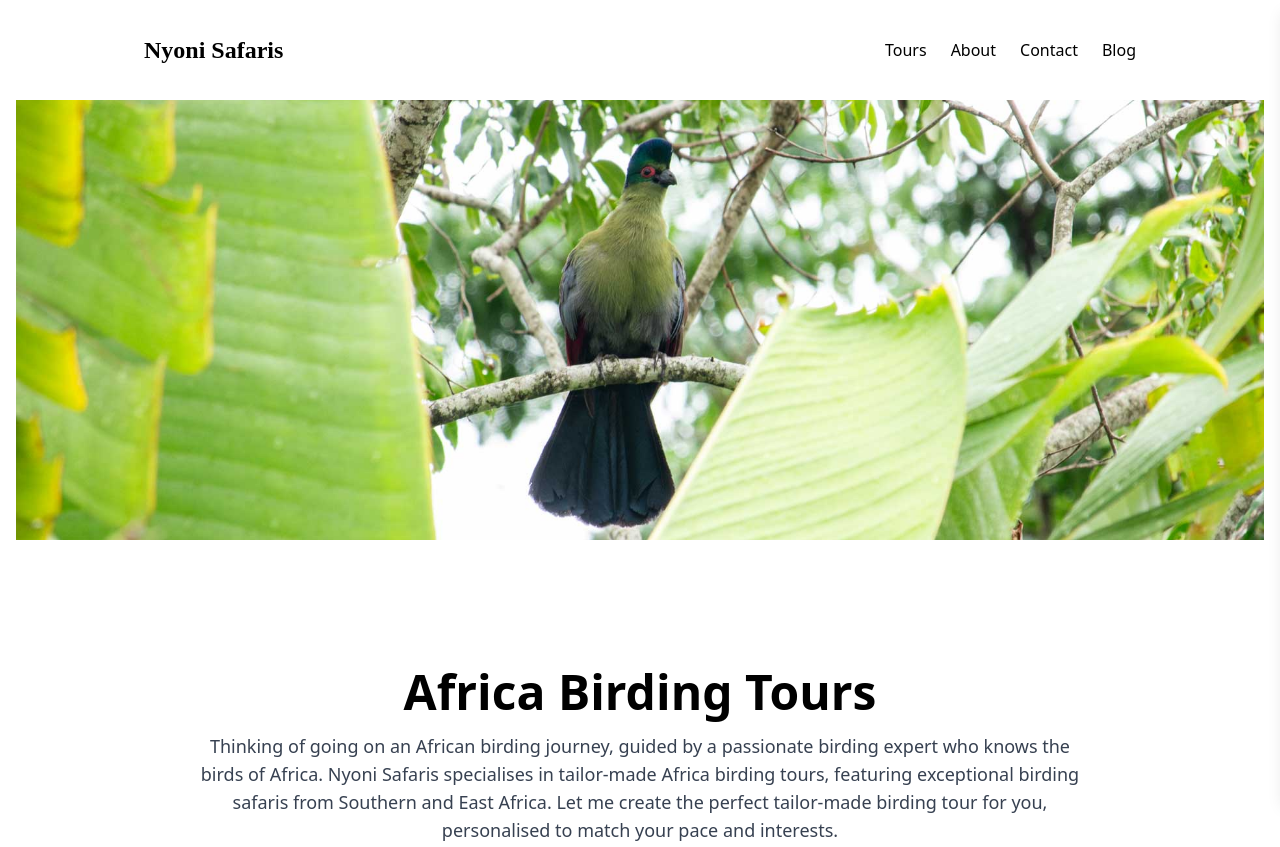
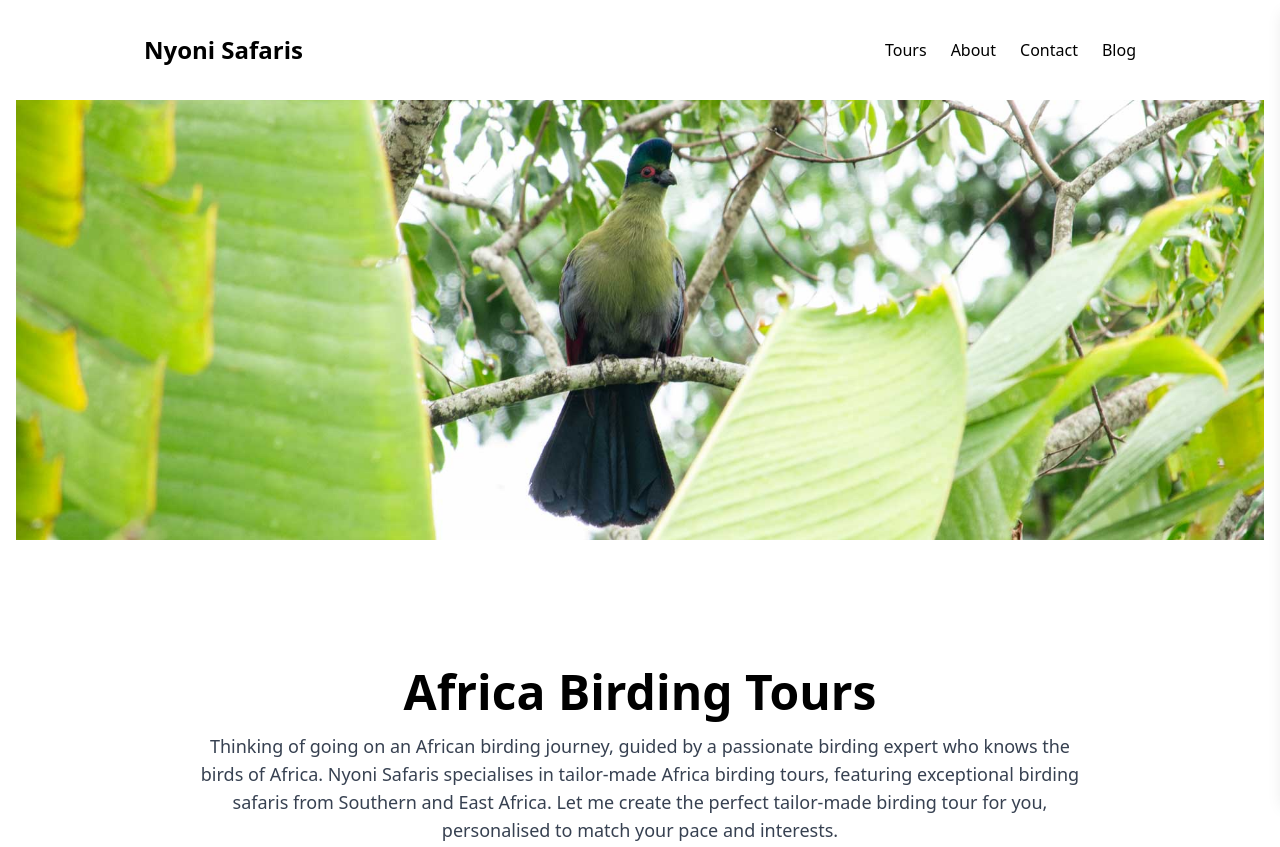
Before and after one commit to Monkeygene/nyonisafaris, a website: page docs/index.html in a window 1280 px wide. Shown: the top 847 px of the page. Drawn offline with nearby package versions, Linux system fonts and the light colour scheme; files that its build step writes are made by us from their sources.

Commit message:
helloooooo

```diff
--- a/docs/index.html
+++ b/docs/index.html
@@ -41,7 +41,7 @@
       <link rel="stylesheet" href="./assets/css/styles.css">
 
     <!-- TAILWIND CSS -->
-    <link rel="stylesheet" href="/assets/css/build/tailwind.css">
+    <link rel="stylesheet" href="./assets/css/build/tailwind.css">
     <link rel="stylesheet" href="style.css">
 
     <!-- Schema Markup -->
```
Also changed, not shown: docs/fonts/fonts/Forum-Regular.ttf (deleted), docs/fonts/fonts/avenir-light.ttf (deleted).
